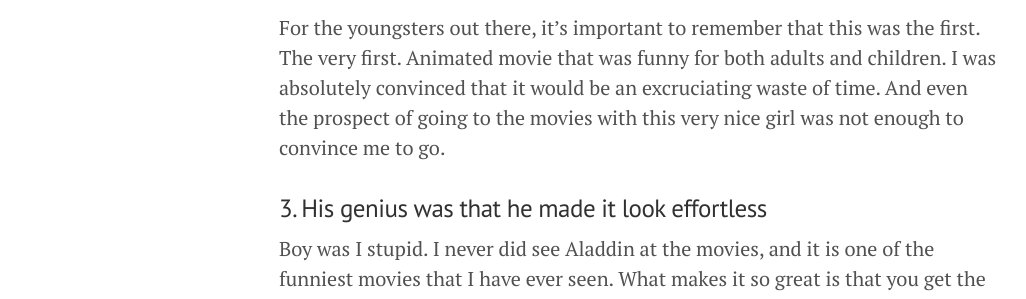
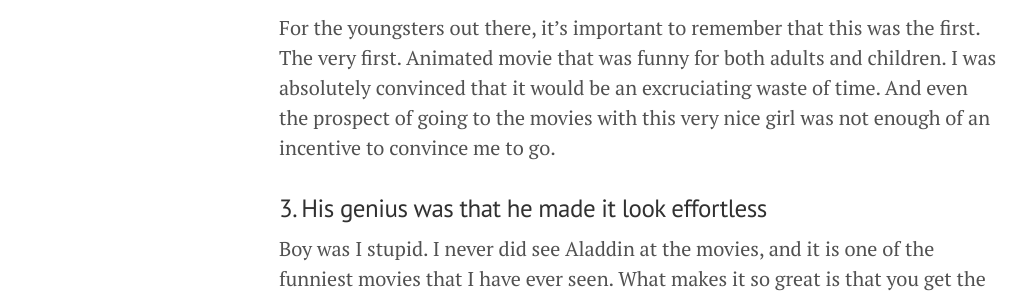
Before and after one commit to imclaren/blog, a Jekyll site: the page built from _posts/2014-08-12-robin-williams.md, in a window 1280 px wide and 900 px high, scrolled down 1736 px. Shown: the part 246-545 px from the top of the window, without its empty margins (1-1027 px from the left). Built offline with Jekyll 4.4.1, drawn with Linux system fonts in a browser that asks for light colours; Markdown is read by kramdown in place of the engine named in the settings.

Commit message:
Robin Williams

```diff
--- a/_posts/2014-08-12-robin-williams.md
+++ b/_posts/2014-08-12-robin-williams.md
@@ -25,7 +25,7 @@ The year was 1992.  I was in year 10 (the third last year of school).  Some frie
 
 But anyway.  This was before all of that.  Her friends suggested, and then insisted with ever-increasing intensity, that we all go to the movies to see Aladdin.
 
-For the youngsters out there, it's important to remember that this was the first.  The very first.  Animated movie that was funny for both adults and children.  I was absolutely convinced that it would be an excruciating waste of time.  And even the prospect of going to the movies with this very nice girl was not enough to convince me to go.
+For the youngsters out there, it's important to remember that this was the first.  The very first.  Animated movie that was funny for both adults and children.  I was absolutely convinced that it would be an excruciating waste of time.  And even the prospect of going to the movies with this very nice girl was not enough of an incentive to convince me to go.
 
 ### 3. His genius was that he made it look effortless
 
```
